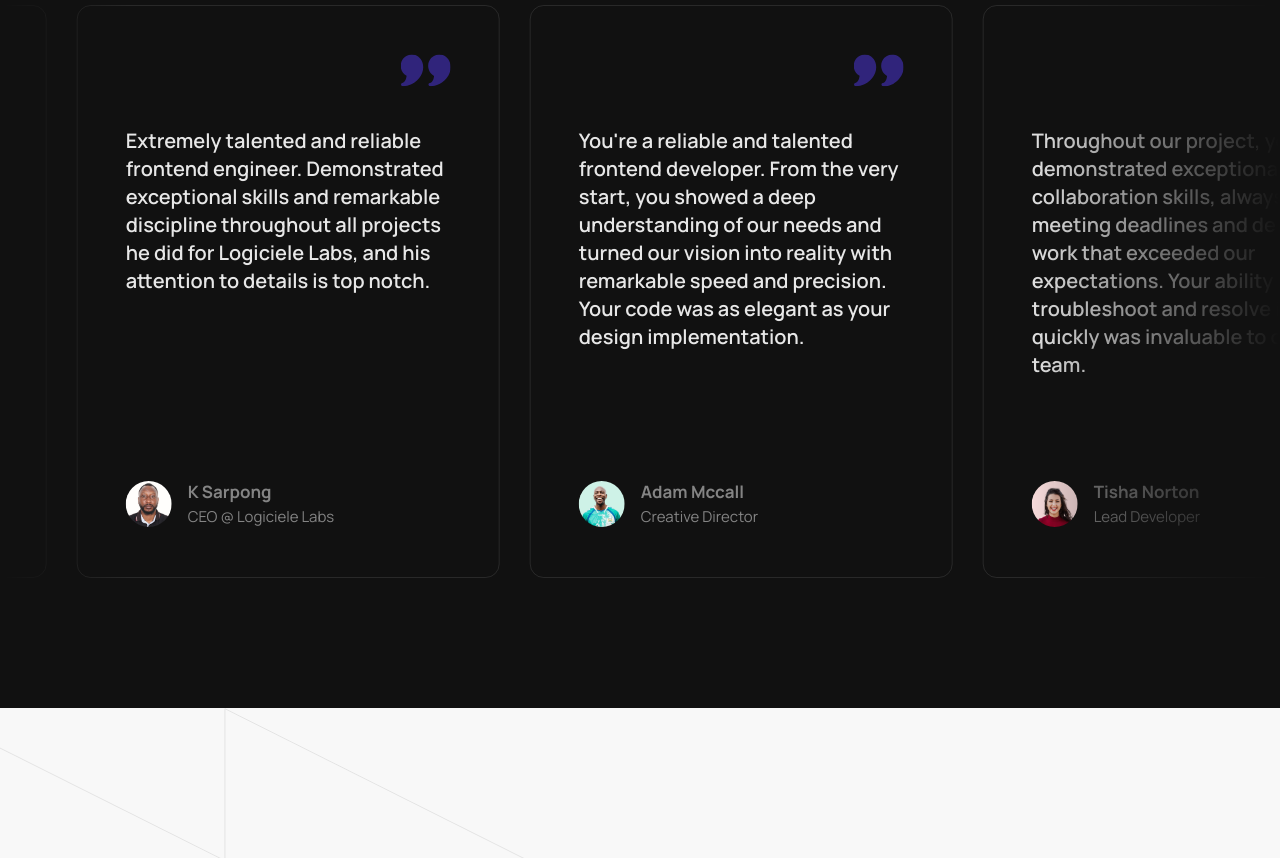
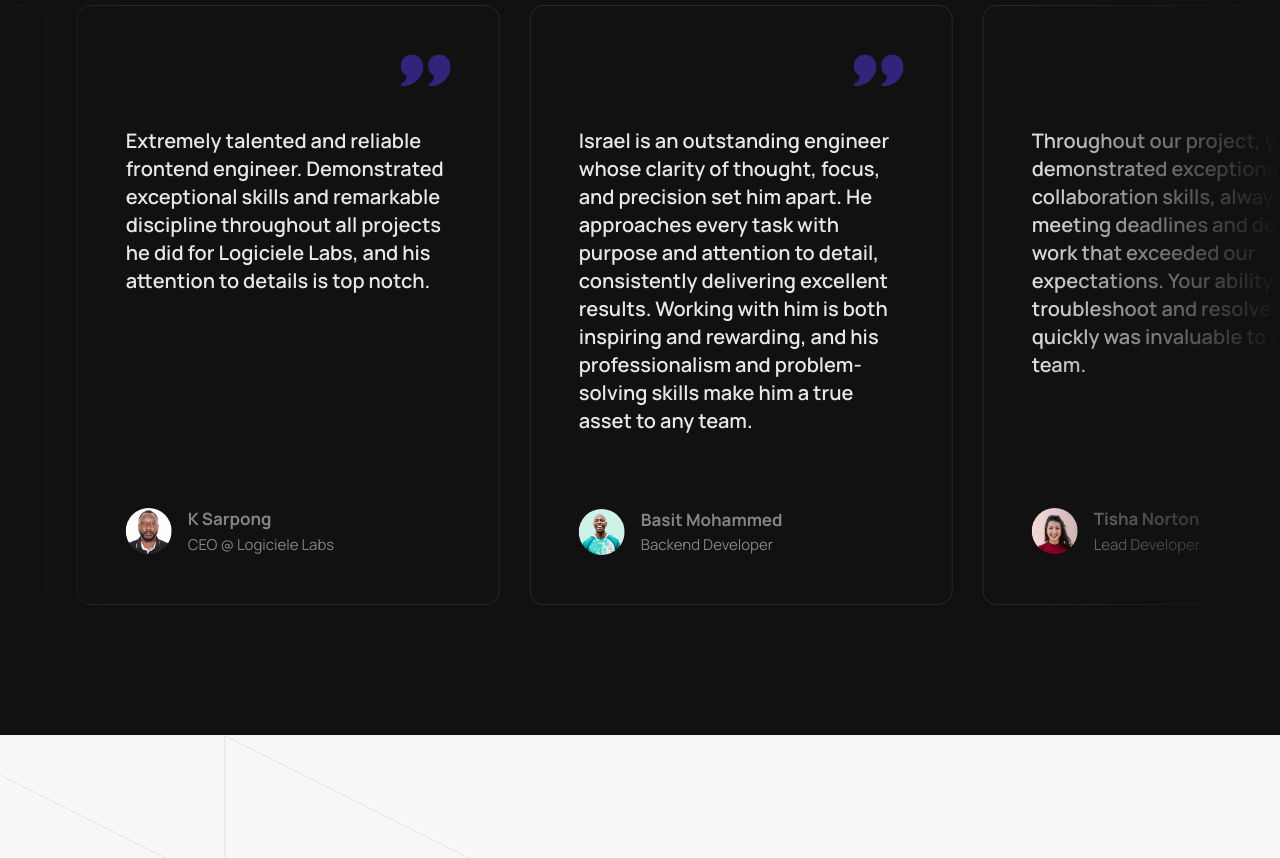
Before and after one commit to Israel-2002/portfolio-v3, a React (Vite) app: page / in a window 1280 px wide. Shown: the part 5240-6098 px from the top of the page. Built offline with nearby package versions, Linux system fonts and the light colour scheme.

Commit message:
updated testimonial

```diff
--- a/src/constants/TESTIMONIALS.js
+++ b/src/constants/TESTIMONIALS.js
@@ -23,10 +23,10 @@ export const TESTIMONIALS = [
     testimonial: "Extremely talented and reliable frontend engineer. Demonstrated exceptional skills and remarkable discipline throughout all projects he did for Logiciele Labs, and his attention to details is top notch."
   },
   {
-    name: "Adam Mccall",
+    name: "Basit Mohammed",
     image: avatar3,
-    position: "Creative Director",
-    testimonial: "You're a reliable and talented frontend developer. From the very start, you showed a deep understanding of our needs and turned our vision into reality with remarkable speed and precision. Your code was as elegant as your design implementation."
+    position: "Backend Developer",
+    testimonial: "Israel is an outstanding engineer whose clarity of thought, focus, and precision set him apart. He approaches every task with purpose and attention to detail, consistently delivering excellent results. Working with him is both inspiring and rewarding, and his professionalism and problem-solving skills make him a true asset to any team."
   },
   {
     name: "Tisha Norton",
```
